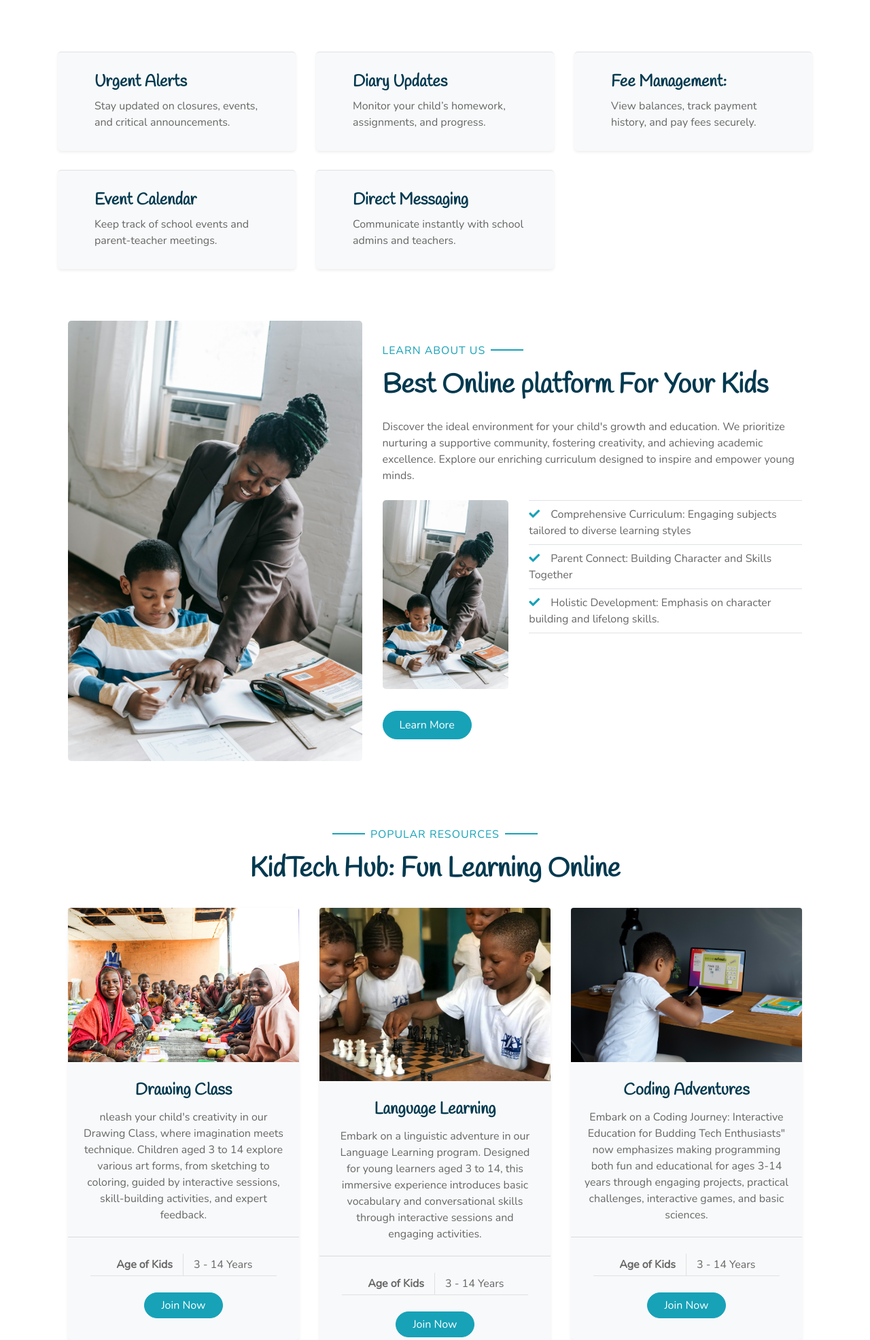
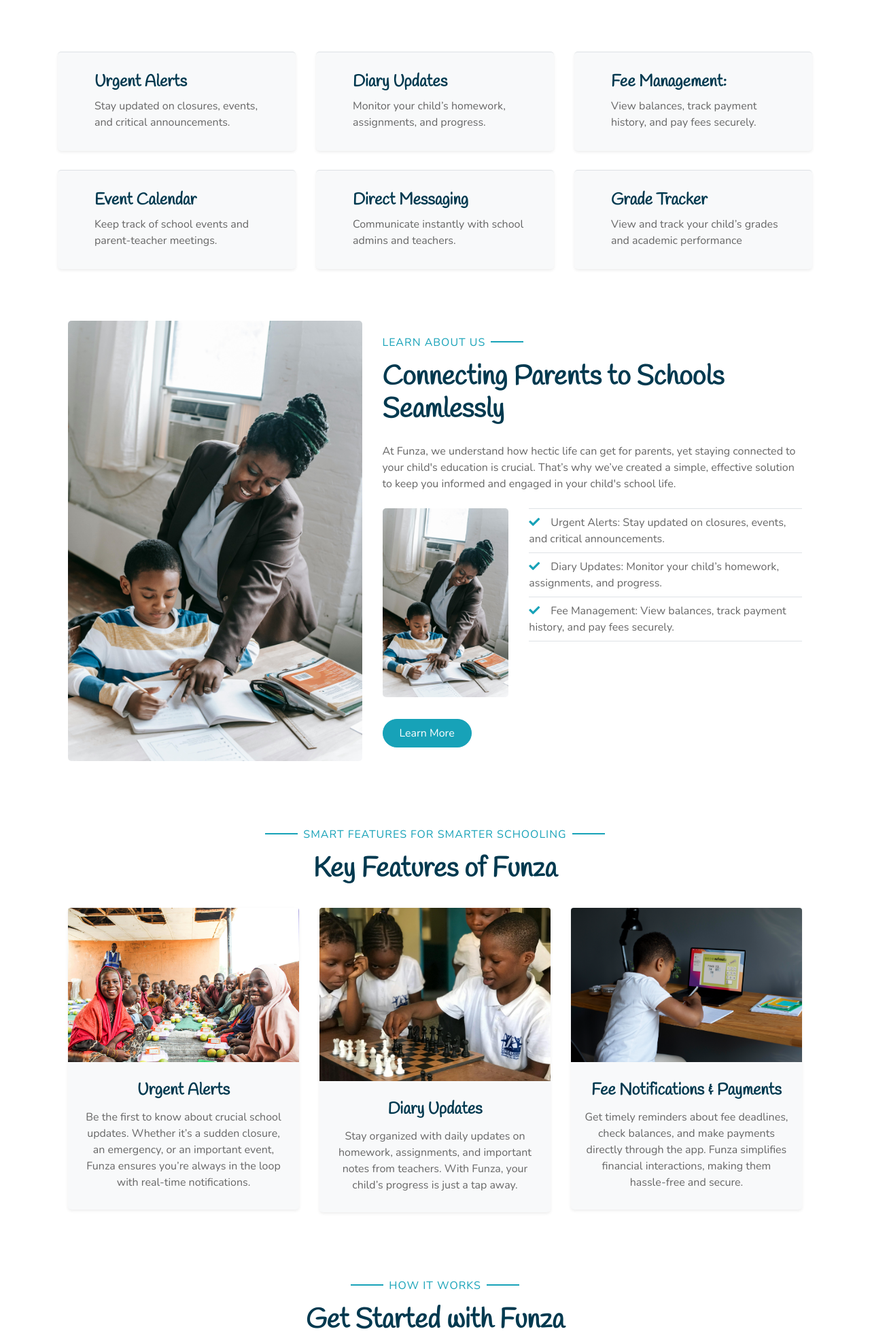
Before and after one commit to sos-robin/Mafunzo, a Django app: page / in a window 1280 px wide. Shown: the part 818-2790 px from the top of the page at 68% size. Run offline with Django 5.2, Linux system fonts and the light colour scheme; some libraries are stand-ins or nearby versions.

Commit message:
Update index.html
s

```diff
--- a/Funza/templates/Funza/index.html
+++ b/Funza/templates/Funza/index.html
@@ -120,7 +120,7 @@ Funza - Home
               </div>
             </div>
           </div>
-          {% comment %} <div class="col-lg-4 col-md-6 pb-1">
+          <div class="col-lg-4 col-md-6 pb-1">
             <div
               class="d-flex bg-light shadow-sm border-top rounded mb-4"
               style="padding: 30px"
@@ -129,13 +129,13 @@ Funza - Home
                 class="flaticon-047-backpack h1 font-weight-normal text-primary mb-3"
               ></i>
               <div class="pl-4">
-                <h4>Excersises</h4>
+                <h4>Grade Tracker</h4>
                 <p class="m-0">
-                  Practice exercises designed to aid students in mastering essential concepts and skills.
-                </p>
+                  View and track your child’s grades and academic performance                </p>
               </div>
             </div>
           </div>
+{% comment %}
           <div class="col-lg-4 col-md-6 pb-1">
             <div
               class="d-flex bg-light shadow-sm border-top rounded mb-4"
@@ -187,28 +187,22 @@ Funza - Home
           </div>
         </div>
       </div>
-    </div> {% endcomment %}
-    <!-- Facilities End-->
-
+    </div> {% endcomment %}     <!-- Facilities End-->
 <!-- About Start -->
 <div class="container-fluid py-5">
   <div class="container">
     <div class="row align-items-center">
       <div class="col-lg-5">
-            <img
-              class="img-fluid rounded mb-5 mb-lg-0"
-              src="img/teach.jpg"
-              alt=""
-            />
+        <img class="img-fluid rounded mb-5 mb-lg-0" src="img/teach.jpg" alt="" />
       </div>
       <div class="col-lg-7">
         <p class="section-title pr-5">
           <span class="pr-2">Learn About Us</span>
         </p>
-            <h1 class="mb-4">Best Online platform For Your Kids</h1>
+        <h1 class="mb-4">Connecting Parents to Schools Seamlessly</h1>
         <p>
-              Discover the ideal environment for your child's growth and education. We prioritize nurturing a supportive community, fostering creativity, and achieving academic excellence.
-              Explore our enriching curriculum designed to inspire and empower young minds.
+          At Funza, we understand how hectic life can get for parents, yet staying connected to your child's education is crucial.
+          That’s why we’ve created a simple, effective solution to keep you informed and engaged in your child's school life.
         </p>
         <div class="row pt-2 pb-4">
           <div class="col-6 col-md-4">
@@ -217,13 +211,13 @@ Funza - Home
           <div class="col-6 col-md-8">
             <ul class="list-inline m-0">
               <li class="py-2 border-top border-bottom">
-                    <i class="fa fa-check text-primary mr-3"></i>Comprehensive Curriculum: Engaging subjects tailored to diverse learning styles
+                <i class="fa fa-check text-primary mr-3"></i>Urgent Alerts: Stay updated on closures, events, and critical announcements.
               </li>
               <li class="py-2 border-bottom">
-                    <i class="fa fa-check text-primary mr-3"></i>Parent Connect: Building Character and Skills Together
+                <i class="fa fa-check text-primary mr-3"></i>Diary Updates: Monitor your child’s homework, assignments, and progress.
               </li>
               <li class="py-2 border-bottom">
-                    <i class="fa fa-check text-primary mr-3"></i>Holistic Development: Emphasis on character building and lifelong skills.
+                <i class="fa fa-check text-primary mr-3"></i>Fee Management: View balances, track payment history, and pay fees securely.
               </li>
             </ul>
           </div>
@@ -235,85 +229,161 @@ Funza - Home
 </div>
 <!-- About End -->
 
-    <!-- Class Start -->
+<!-- Features Start -->
 <div class="container-fluid pt-5">
   <div class="container">
     <div class="text-center pb-2">
       <p class="section-title px-5">
-            <span class="px-2">Popular Resources</span>
+        <span class="px-2">Smart Features for Smarter Schooling</span>
       </p>
-          <h1 class="mb-4">KidTech Hub: Fun Learning Online</h1>
+      <h1 class="mb-4">Key Features of Funza</h1>
     </div>
     <div class="row">
       <div class="col-lg-4 mb-5">
         <div class="card border-0 bg-light shadow-sm pb-2">
           <img class="card-img-top mb-2" src="img/edu.jpg" alt="" />
           <div class="card-body text-center">
-                <h4 class="card-title">Drawing Class</h4>
+            <h4 class="card-title">Urgent Alerts</h4>
             <p class="card-text">
-                  nleash your child's creativity in our Drawing Class, where imagination meets technique.
-                  Children aged 3 to 14 explore various art forms, from sketching to coloring, guided by interactive sessions,
-                  skill-building activities, and expert feedback.
+              Be the first to know about crucial school updates. Whether it’s a sudden closure, an emergency, or an important event, Funza ensures you’re always in the loop with real-time notifications.
             </p>
           </div>
-              <div class="card-footer bg-transparent py-4 px-5">
-                <div class="row border-bottom">
-                  <div class="col-6 py-1 text-right border-right">
-                    <strong>Age of Kids</strong>
-                  </div>
-                  <div class="col-6 py-1">3 - 14 Years</div>
-                </div>
-              </div>
-              <a href="" class="btn btn-primary px-4 mx-auto mb-4">Join Now</a>
         </div>
       </div>
       <div class="col-lg-4 mb-5">
         <div class="card border-0 bg-light shadow-sm pb-2">
           <img class="card-img-top mb-2" src="img/chess.jpg" alt="" />
           <div class="card-body text-center">
-                <h4 class="card-title">Language Learning</h4>
+            <h4 class="card-title">Diary Updates</h4>
             <p class="card-text">
-                  Embark on a linguistic adventure in our Language Learning program. Designed for young learners aged 3 to 14, this immersive experience introduces
-                   basic vocabulary and conversational skills through interactive sessions and engaging activities.
+              Stay organized with daily updates on homework, assignments, and important notes from teachers. With Funza, your child’s progress is just a tap away.
             </p>
           </div>
-              <div class="card-footer bg-transparent py-4 px-5">
-                <div class="row border-bottom">
-                  <div class="col-6 py-1 text-right border-right">
-                    <strong>Age of Kids</strong>
-                  </div>
-                  <div class="col-6 py-1">3 - 14 Years</div>
-                </div>
-
-              </div>
-              <a href="" class="btn btn-primary px-4 mx-auto mb-4">Join Now</a>
         </div>
       </div>
       <div class="col-lg-4 mb-5">
         <div class="card border-0 bg-light shadow-sm pb-2">
           <img class="card-img-top mb-2" src="img/code.jpg" alt="" />
           <div class="card-body text-center">
-                <h4 class="card-title">Coding Adventures</h4>
+            <h4 class="card-title">Fee Notifications & Payments</h4>
             <p class="card-text">
-                  Embark on a Coding Journey: Interactive Education for Budding Tech Enthusiasts" now emphasizes making programming both fun and educational for ages 3-14 years through engaging projects,
-                  practical challenges, interactive games, and basic sciences.
+              Get timely reminders about fee deadlines, check balances, and make payments directly through the app. Funza simplifies financial interactions, making them hassle-free and secure.
             </p>
-              </div>
-              <div class="card-footer bg-transparent py-4 px-5">
-                <div class="row border-bottom">
-                  <div class="col-6 py-1 text-right border-right">
-                    <strong>Age of Kids</strong>
-                  </div>
-                  <div class="col-6 py-1">3 - 14 Years</div>
-                </div>
-
-              </div>
-              <a href="" class="btn btn-primary px-4 mx-auto mb-4">Join Now</a>
           </div>
         </div>
       </div>
     </div>
   </div>
+</div>
+<!-- Features End -->
+
+<!-- How It Works Start -->
+<div class="container-fluid pt-5">
+  <div class="container">
+    <div class="text-center pb-2">
+      <p class="section-title px-5">
+        <span class="px-2">How It Works</span>
+      </p>
+      <h1 class="mb-4">Get Started with Funza</h1>
+    </div>
+    <div class="row">
+      <div class="col-lg-4 mb-5">
+        <div class="card border-0 bg-light shadow-sm pb-2">
+          <div class="card-body text-center">
+            <h4 class="card-title">Step 1: Sign Up</h4>
+            <p class="card-text">
+              Download the Funza app and create an account using your school’s unique access code. It’s simple and takes just a few minutes.
+            </p>
+          </div>
+        </div>
+      </div>
+      <div class="col-lg-4 mb-5">
+        <div class="card border-0 bg-light shadow-sm pb-2">
+          <div class="card-body text-center">
+            <h4 class="card-title">Step 2: Log In and Explore</h4>
+            <p class="card-text">
+              Once logged in, access the home page for urgent alerts, diary updates, fee notifications, and more. The intuitive interface makes navigation easy and efficient.
+            </p>
+          </div>
+        </div>
+      </div>
+      <div class="col-lg-4 mb-5">
+        <div class="card border-0 bg-light shadow-sm pb-2">
+          <div class="card-body text-center">
+            <h4 class="card-title">Step 3: Stay Connected</h4>
+            <p class="card-text">
+              Use Funza daily to track updates, pay fees, and communicate directly with the school. Stay informed and involved in your child’s education.
+            </p>
+          </div>
+        </div>
+      </div>
+    </div>
+    <a href="{% url 'start' %}" class="btn btn-primary mt-2 py-2 px-4">Get Started</a>
+  </div>
+</div>
+<!-- How It Works End -->
+
+<!-- Pricing Start -->
+<div class="container-fluid pt-5">
+  <div class="container">
+    <div class="text-center pb-2">
+      <p class="section-title px-5">
+        <span class="px-2">Affordable and Transparent Pricing</span>
+      </p>
+      <h1 class="mb-4">Pricing for Funza</h1>
+    </div>
+    <div class="row">
+      <div class="col-lg-12 mb-5">
+        <div class="card border-0 bg-light shadow-sm pb-2">
+          <div class="card-body text-center">
+            <p class="card-text">
+              At Funza, we believe every school deserves access to reliable communication tools without stretching their budget. That’s why we offer straightforward pricing:
+            </p>
+            <ul class="list-unstyled">
+              <li><strong>Flat Rate:</strong> $5 per student per year</li>
+              <li><strong>No Hidden Costs:</strong> Simple and predictable</li>
+              <li><strong>Flexible Payment Options:</strong> Designed for ease of adoption</li>
+            </ul>
+            <p>With Funza, your school gets access to top-tier communication tools while maintaining affordability.</p>
+            <a href="{% url 'contact' %}" class="btn btn-primary mt-2 py-2 px-4">Contact Us to Learn More</a>
+          </div>
+        </div>
+      </div>
+    </div>
+  </div>
+</div>
+<!-- Pricing End -->
+
+<!-- Contact Us Start -->
+<div class="container-fluid pt-5">
+  <div class="container">
+    <div class="text-center pb-2">
+      <p class="section-title px-5">
+        <span class="px-2">Get In Touch</span>
+      </p>
+      <h1 class="mb-4">Contact Us</h1>
+    </div>
+    <div class="row">
+      <div class="col-lg-12 mb-5">
+        <div class="card border-0 bg-light shadow-sm pb-2">
+          <div class="card-body text-center">
+            <p class="card-text">
+              Have questions? We’d love to hear from you! Whether you’re curious about Funza’s features, pricing, or implementation, our team is ready to assist.
+            </p>
+            <form>
+              <input type="text" class="form-control mb-3" placeholder="Name" required />
+              <input type="email" class="form-control mb-3" placeholder="Email" required />
+              <input type="text" class="form-control mb-3" placeholder="Message" required />
+              <button type="submit" class="btn btn-primary py-2 px-4">Send Message</button>
+            </form>
+          </div>
+        </div>
+      </div>
+    </div>
+  </div>
+</div>
+<!-- Contact Us End -->
+
     <!-- Class End -->
 
 
```
Lines whose indentation alone changed are shown as unchanged.
